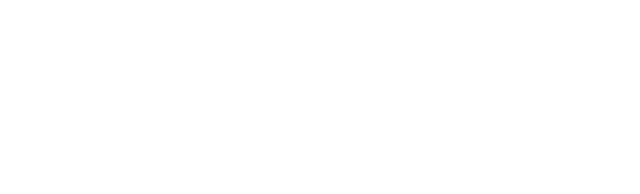
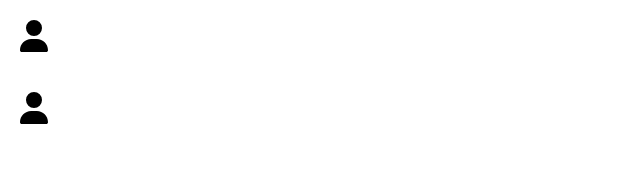
Before and after one commit to SEB-team44/woodongs, a React (Create React App) app in the folder client/: page /ChatSideBar in a window 1280 px wide. Before the commit this address had no page. Shown: the top 194 px of the page, without its empty margins (0-640 px from the left). Built offline with nearby package versions, Linux system fonts and the light colour scheme.

Commit message:
add group chat

```diff
--- a/client/package.json
+++ b/client/package.json
@@ -5,6 +5,11 @@
   "dependencies": {
     "@emotion/react": "^11.10.4",
     "@emotion/styled": "^11.10.4",
+    "@fortawesome/fontawesome-svg-core": "^6.2.0",
+    "@fortawesome/free-brands-svg-icons": "^6.2.0",
+    "@fortawesome/free-regular-svg-icons": "^6.2.0",
+    "@fortawesome/free-solid-svg-icons": "^6.2.0",
+    "@fortawesome/react-fontawesome": "^0.2.0",
     "@mui/icons-material": "^5.10.3",
     "@mui/material": "^5.10.5",
     "@mui/styled-engine-sc": "^5.10.3",
--- a/client/src/App.js
+++ b/client/src/App.js
@@ -7,7 +7,9 @@ import SignUp from "./pages/Member/SignUp";
 import Recruit from "./pages/Recruit/Recruit";
 import AddStudy from "./pages/AddStudy";
 import MyPage from "./pages/Main/MyPage";
-import MyGroup from "./pages/MyGroup";
+import MyGroup from "./pages/Group/MyGroup";
+import ChatMessage from "./pages/Group/ChatMessage";
+import ChatSideBar from "./pages/Group/ChatSideBar";
 
 function App() {
   return (
@@ -22,6 +24,8 @@ function App() {
           <Route path="/AddStudy" element={<AddStudy />} />
           <Route path="/MyPage" element={<MyPage />} />
           <Route path="/MyGroup" element={<MyGroup />} />
+          <Route path="/ChatMessage" element={<ChatMessage />} />
+          <Route path="/ChatSideBar" element={<ChatSideBar />} />
         </Routes>
       </BrowserRouter>
     </>
--- /dev/null
+++ b/client/src/pages/Group/ChatMessage.js
@@ -0,0 +1,8 @@
+import React from "react";
+import styled from "styled-components";
+
+const ChatMessage = () => {
+  return;
+};
+
+export default ChatMessage;
--- /dev/null
+++ b/client/src/pages/Group/ChatSideBar.js
@@ -0,0 +1,35 @@
+import React from "react";
+import styled from "styled-components";
+import { FontAwesomeIcon } from "@fortawesome/react-fontawesome";
+import { faUser } from "@fortawesome/free-solid-svg-icons";
+
+const ChatSideBarStyled = styled.div`
+  .sidebar_container {
+    flex-direction: column;
+    align-items: left;
+  }
+
+  .avatar {
+    padding: 20px;
+
+  }
+`;
+
+const ChatSideBar = () => {
+  return (
+    <>
+      <ChatSideBarStyled>
+        <div className="sidebar_container">
+          <div className="avatar">
+            <FontAwesomeIcon icon={faUser} size="2x" />
+          </div>
+          <div className="avatar">
+            <FontAwesomeIcon icon={faUser} size="2x" />
+          </div>
+        </div>
+      </ChatSideBarStyled>
+    </>
+  );
+};
+
+export default ChatSideBar;
--- /dev/null
+++ b/client/src/pages/Group/MyGroup.js
@@ -0,0 +1,47 @@
+import React from "react";
+import styled from "styled-components";
+import Navbar from "../Main/Navbar";
+import ChatSideBar from "./ChatSideBar";
+import ChatMessage from "./ChatMessage";
+
+const MyGroupStyled = styled.div`
+  .my-group-container {
+    align-items: center;
+    /* justify-content: space-between; */
+    margin: 50px auto;
+    border: 1px solid black;
+    border-radius: 50px;
+    padding: 30px;
+    width: 1300px;
+    display: flex;
+    background-color: #dedede;
+  }
+  .my-group__inner {
+    justify-content: center;
+    align-items: center;
+    text-align: center;
+    background-color: gray;
+    margin: 20px;
+    width: 1300px;
+    height: 400px;
+  }
+`;
+
+const MyGroup = () => {
+  return (
+    <>
+      <MyGroupStyled>
+        <Navbar />
+        <div className="my-group-container">
+          <ChatSideBar />
+          <div className="my-group__inner">
+            <div className="my-group__title">채팅방dddddddddd</div>
+            <ChatMessage />
+          </div>
+        </div>
+      </MyGroupStyled>
+    </>
+  );
+};
+
+export default MyGroup;
--- a/client/src/pages/Main/MyPage.js
+++ b/client/src/pages/Main/MyPage.js
@@ -1,6 +1,9 @@
 import React from "react";
 import styled from "styled-components";
 import Navbar from "./Navbar";
+import Button from "@mui/material/Button";
+import { FontAwesomeIcon } from "@fortawesome/react-fontawesome";
+import { faPen } from "@fortawesome/free-solid-svg-icons";
 
 const MyPageStyled = styled.div`
   .mypage_content {
@@ -40,7 +43,9 @@ const MyPage = () => {
                   <button>번호인증</button>
                 </div>
                 <div className="mypage_update">
-                  <button>수정버튼</button>
+                  <Button>
+                    <FontAwesomeIcon icon={faPen} />
+                  </Button>
                 </div>
               </div>
               <div className="name">최진영</div>
--- a/client/src/pages/Main/Navbar.js
+++ b/client/src/pages/Main/Navbar.js
@@ -68,10 +68,12 @@ const Navbar = () => {
         <header className="header-container">
           <nav className="nav-container">
             <section className="logo-box">
-              <img
-                className="logo-img"
-                src={require("../../../src/img/logo.png")}
-              />
+              <Link to="/Main">
+                <img
+                  className="logo-img"
+                  src={require("../../../src/img/logo.png")}
+                />
+              </Link>
             </section>
 
             <ol className="tap-box">
--- a/client/src/pages/MyGroup.js
+++ /dev/null
@@ -1,8 +0,0 @@
-import React from "react";
-import styled from "styled-components";
-
-const MyGroup = () => {
-  return <div>채팅방 만들어야되</div>;
-};
-
-export default MyGroup;
```
Also changed, not shown: 1 other file (tests, documents, lock files or other folders).
